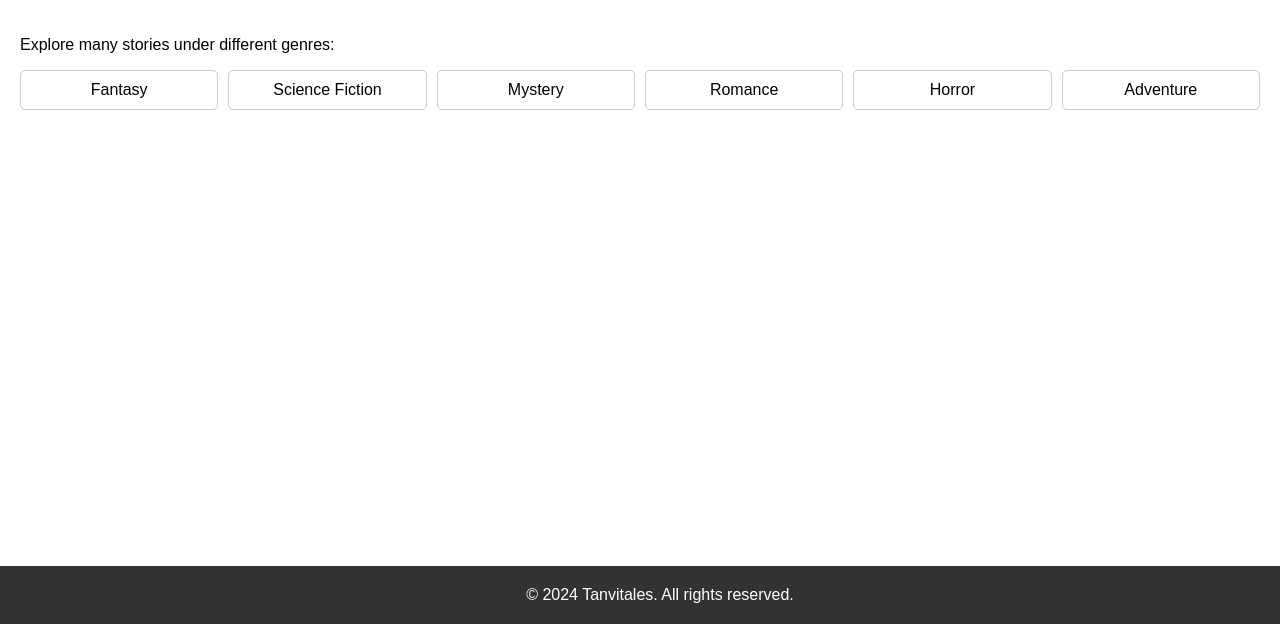
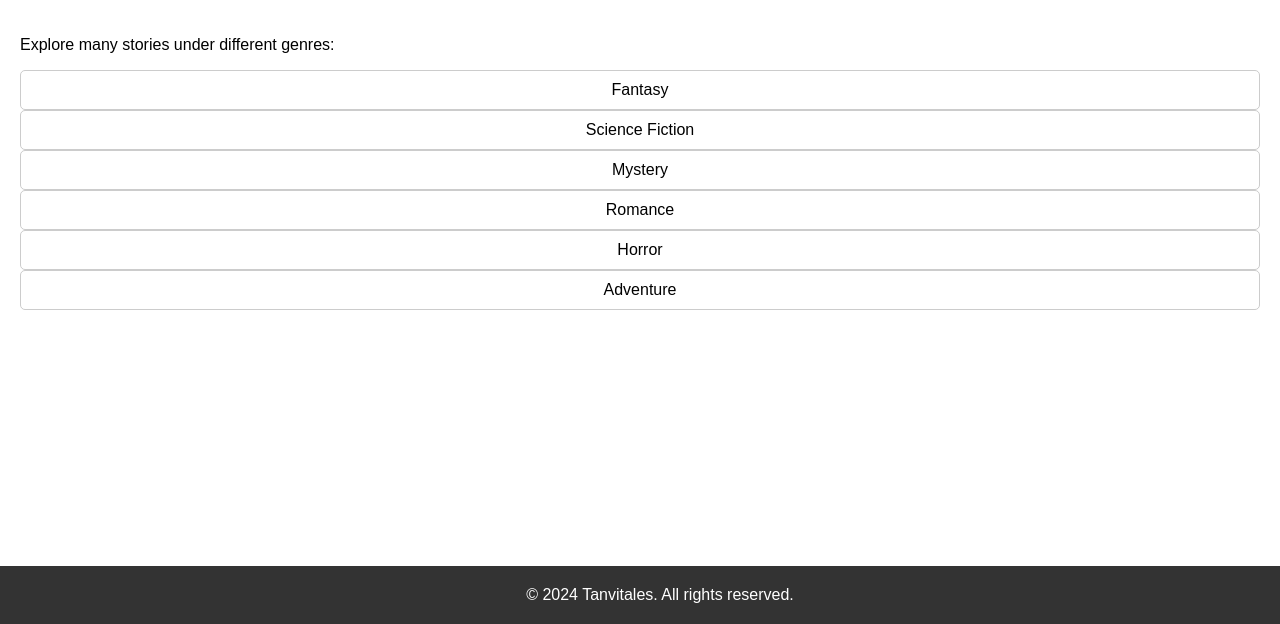
Before and after one commit to Sudarchana/Tanviwrites, a plain HTML site: page index.html in a window 1280 px wide. Shown: the part 176-800 px from the top of the page. Drawn offline with Linux system fonts and the light colour scheme.

Commit message:
Update index.html

```diff
--- a/index.html
+++ b/index.html
@@ -30,7 +30,7 @@
             padding: 20px;
         }
         .genres {
-            display: flex;
+            display: fixed;
             flex-wrap: wrap;
             gap: 10px;
         }
```
